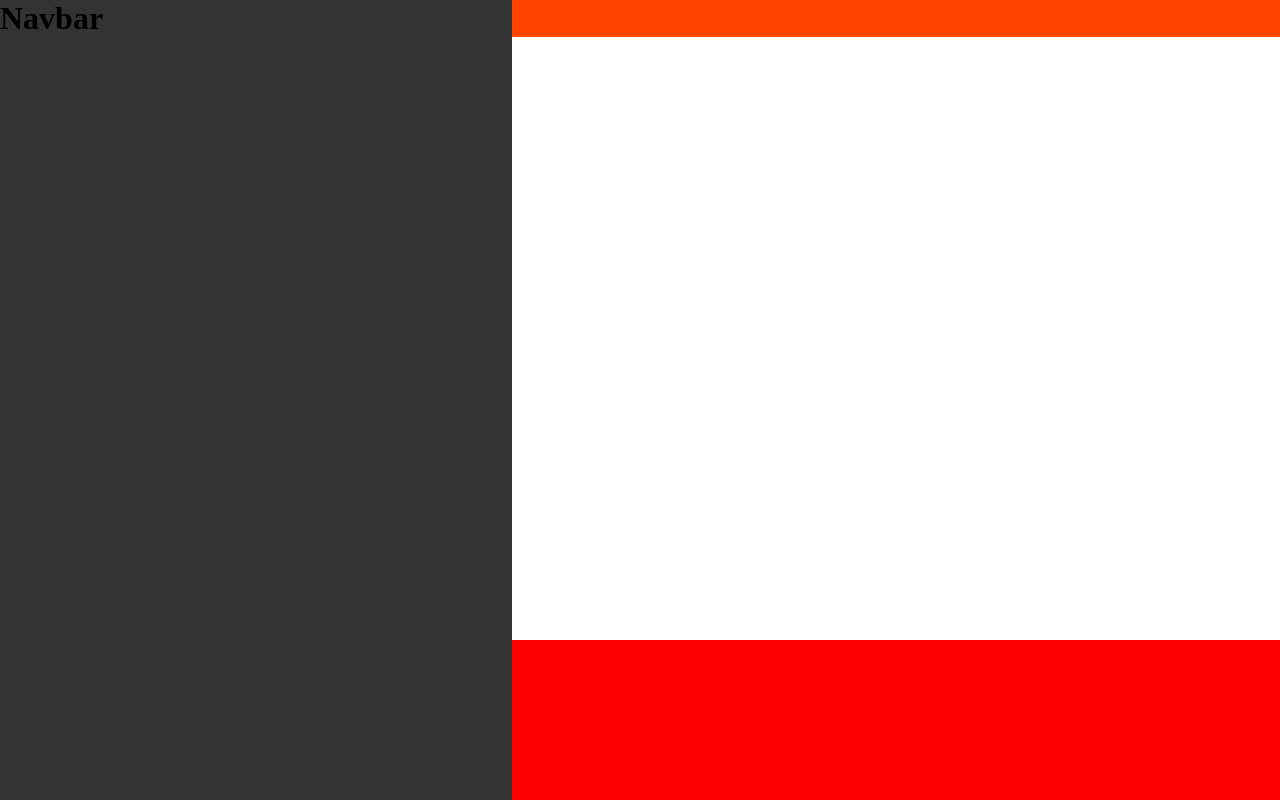
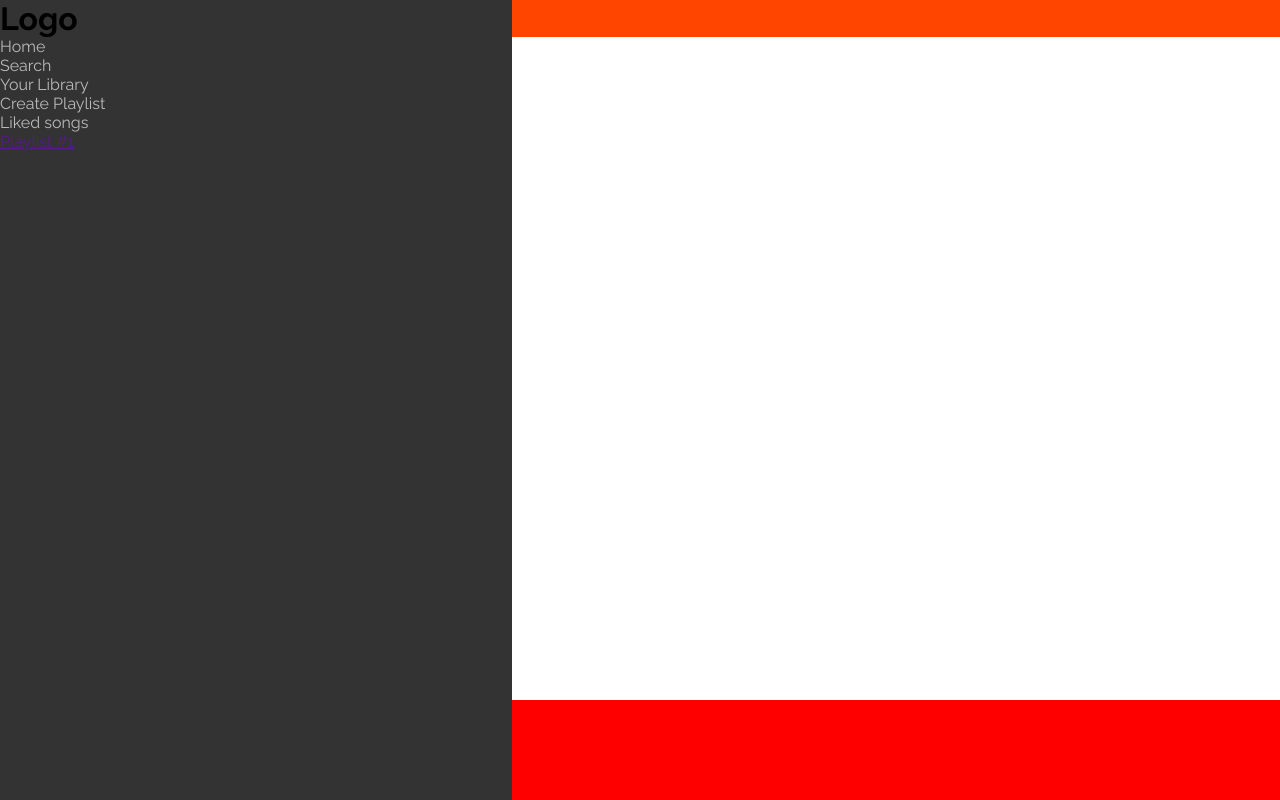
Before and after one commit to rafiurrafi/coverMeBad, a React (Create React App) app: page / in a window 1280 px wide. Built offline with nearby package versions, Linux system fonts and the light colour scheme.

Commit message:
added fonts and basic styles

```diff
--- a/public/index.html
+++ b/public/index.html
@@ -8,6 +8,10 @@
     <meta
       name="description"
       content="Web site created using create-react-app"
+    />
+    <link
+      href="https://fonts.googleapis.com/css2?family=Raleway:wght@300;400;500;600;700;900&display=swap"
+      rel="stylesheet"
     />
     <title>React App</title>
   </head>
--- a/src/app.scss
+++ b/src/app.scss
@@ -3,3 +3,12 @@
   padding: 0;
   box-sizing: border-box;
 }
+html {
+  font-size: 62.5%;
+}
+body {
+  font-size: 1.6rem;
+  font-family: "Raleway", sans-serif;
+  font-weight: 400;
+  text-rendering: optimizeLegibility;
+}
--- a/src/components/navbar/navbar.component.jsx
+++ b/src/components/navbar/navbar.component.jsx
@@ -2,7 +2,17 @@ import "./navbar.style.scss";
 const Navbar = () => {
   return (
     <div className="navbar">
-      <h1>Navbar</h1>
+      <h1>Logo</h1>
+      <div className="navbar-menu">
+        <a href="">Home</a>
+        <a href="">Search</a>
+        <a href="">Your Library</a>
+        <a href="">Create Playlist</a>
+        <a href="">Liked songs</a>
+      </div>
+      <div className="navbar-playlist">
+        <a href="">Playlist #1</a>
+      </div>
     </div>
   );
 };
--- a/src/components/navbar/navbar.style.scss
+++ b/src/components/navbar/navbar.style.scss
@@ -4,4 +4,15 @@
   width: 40%;
   background-color: #333;
   height: 100vh;
+  &-menu {
+    a {
+      display: block;
+      text-decoration: none;
+      color: rgb(186, 186, 186);
+      transition: 0.3s;
+      &:hover {
+        color: white;
+      }
+    }
+  }
 }
```
